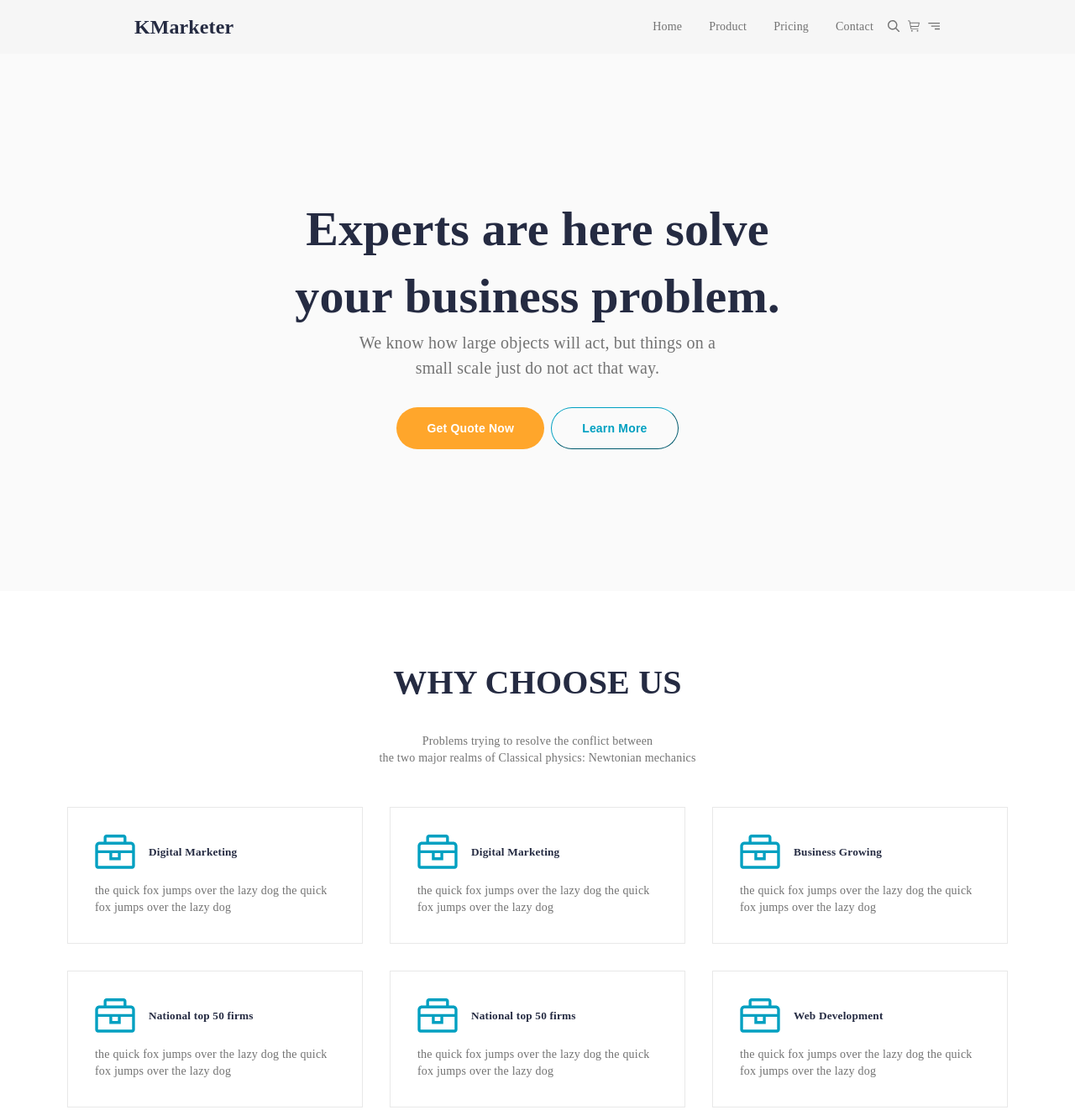
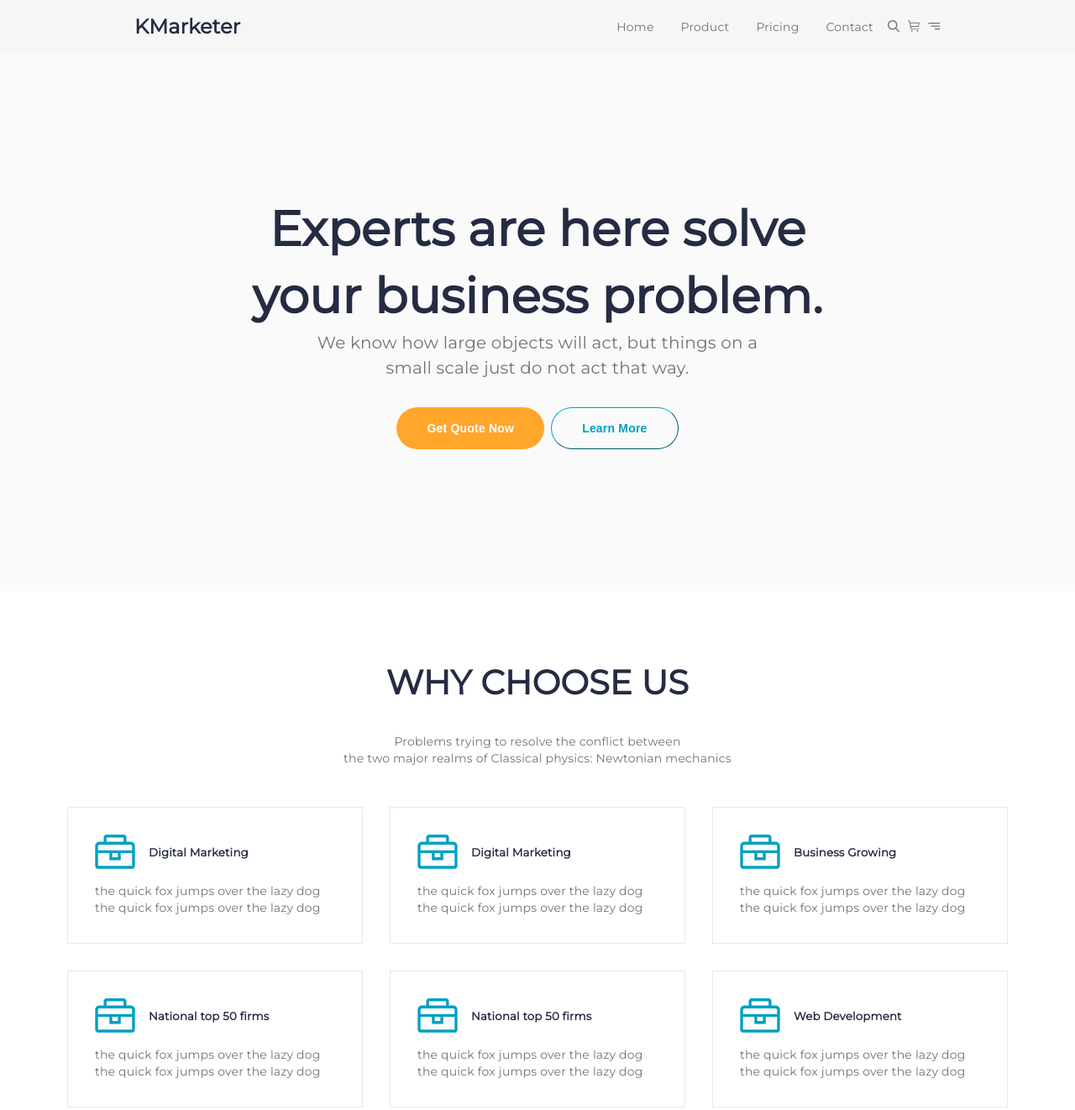
Before and after one commit to Odile078/KMarketer-site, a plain HTML site: page index.html in a window 1280 px wide. Shown: the top 1322 px of the page at 84% size. Drawn offline with Linux system fonts and the light colour scheme; a script that the page names is missing.

```diff
--- a/css/index.css
+++ b/css/index.css
@@ -1,4 +1,5 @@
 .body{
+    font-family: 'Montserrat', sans-serif;
     margin: 0;
 }
 
--- a/index.html
+++ b/index.html
@@ -94,7 +94,7 @@
       </nav>
     </header>
     <main>
-      <section id="home" class="hero">
+      <section class="hero">
         <div class="hero__wrapper">
           <h1 class="title title--size-large">
             Experts are here solve <br class="line-break" />
@@ -114,7 +114,7 @@
           </div>
         </div>
       </section>
-      <section id="product" class="product section-container">
+      <section class="product section-container">
         <div class="section-wrapper">
           <h5 class="title title--size-medium">WHY CHOOSE US</h5>
           <p class="headline headline--size-medium headline--color-primary">
@@ -784,7 +784,7 @@
           </div>
         </div>
       </section>
-      <section id="contact" class="contact">
+      <section class="contact">
         <div class="contact__content">
           <div>
             <h5 class="title title--size-small">Contact Us</h5>
```
